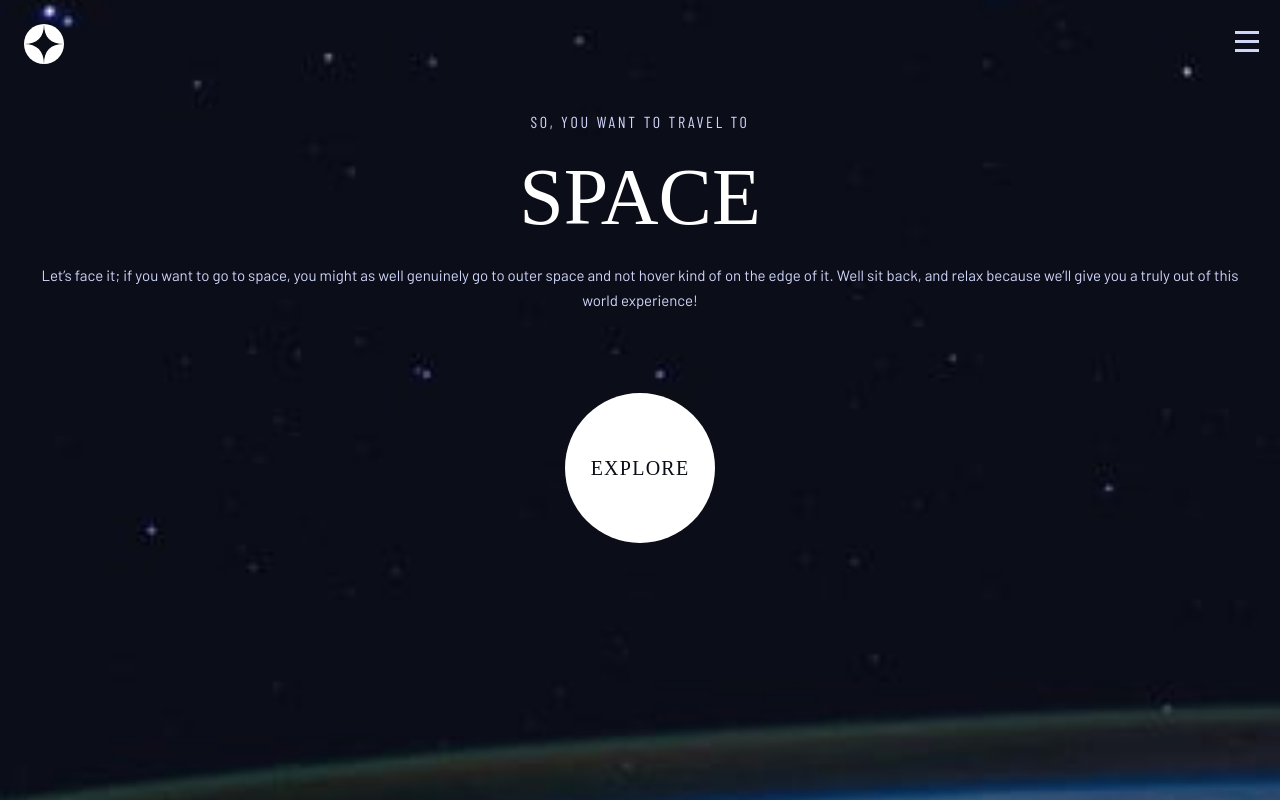
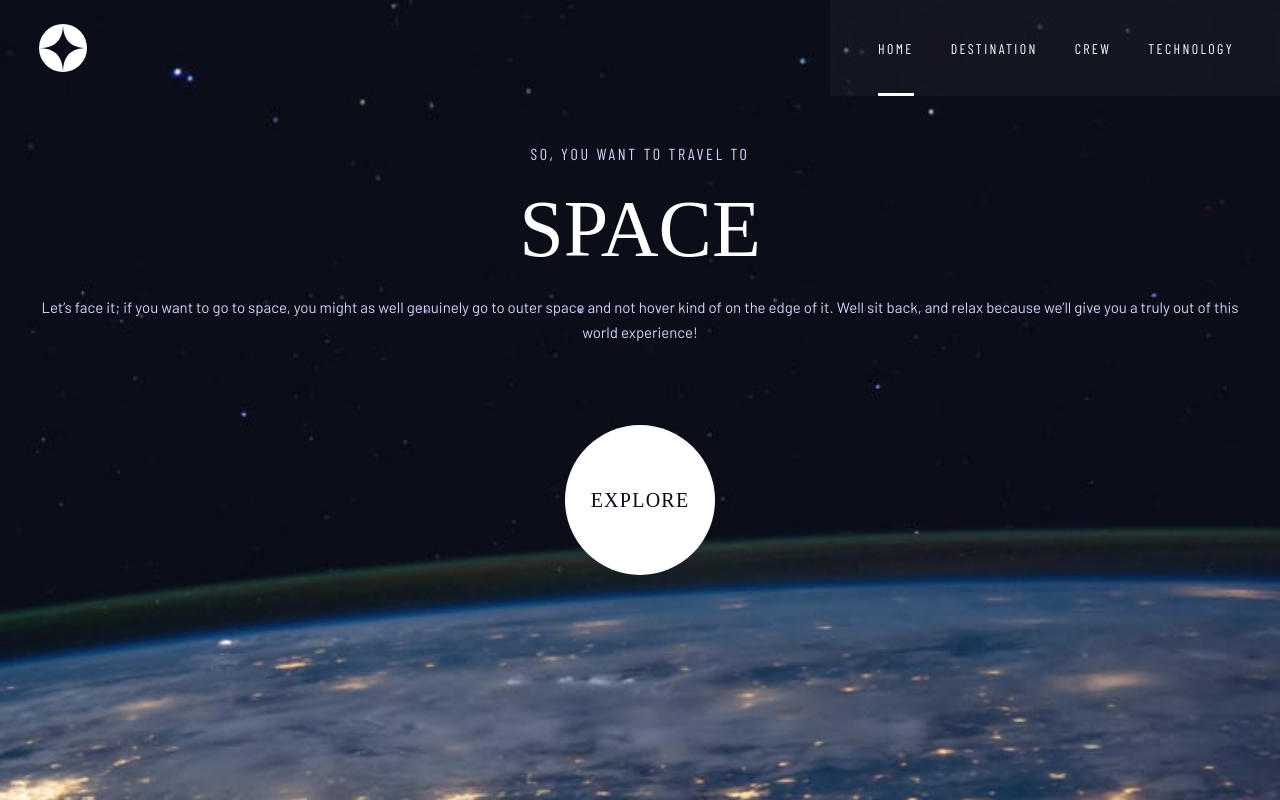
Before and after one commit to WriteCodeHaveFun/Space-tourism-multi-page-website, a plain HTML site: page index.html in a window 1280 px wide. Drawn offline with nearby package versions, Linux system fonts and the light colour scheme; a web font is replaced by a local one.

Commit message:
added tablet main-nav for index.html

```diff
--- a/CSS/style.css
+++ b/CSS/style.css
@@ -117,6 +117,10 @@ img{
     backdrop-filter: blur(41px);
 
     transition: transform 0.2s;
+}
+
+.tablet-main-nav{
+    display: none;
 }
 
 .mobile-main-nav ul{
@@ -258,7 +262,7 @@ img{
 
 /* destination.html */
 
-.background-destination-mobile{
+.background-destination{
     background-image: url('/Img/assets/destination/background-destination-mobile.jpg');
     background-attachment: fixed;
     background-size: cover;
@@ -441,7 +445,7 @@ img{
 
 /* crew.html */
 
-.background-crew-mobile{
+.background-crew{
     background-image: url('/Img/assets/crew/background-crew-mobile.jpg');
     background-attachment: fixed;
     background-size: cover;
@@ -524,7 +528,10 @@ img{
     transition: transform 0.5s;
 }
 
-.crew-member-1-pic.show,
+.crew-member-1-pic.show{
+    transform: scale(1) translateX(6px);
+    z-index: 4;
+}
 .crew-member-2-pic.show,
 .crew-member-3-pic.show,
 .crew-member-4-pic.show{
@@ -633,7 +640,7 @@ img{
 
 /* technology.html */
 
-.background-technology-mobile{
+.background-technology{
     background-image: url('/Img/assets/technology/background-technology-mobile.jpg');
     background-attachment: fixed;
     background-size: cover;
@@ -789,3 +796,63 @@ color: #FFFFFF;
 /* [data-toggle-menu]{
     background-color: #0B0D17;
 } */
+
+@media (min-width: 768px){
+    .background-home{
+        background-image: url('/Img/assets/home/background-home-tablet.jpg');
+    }
+    .main-header{
+        padding: 0;
+        align-items: unset;
+    }
+    .logo{
+        width: 48px;
+        height: 48px;
+        margin: 24px 0 0 39px;
+    }
+    .hamburger-container, .mobile-main-nav{
+        display: none;
+    }
+    .tablet-main-nav{
+        display: block;
+        width: 450px;
+        height: 96px;
+        background: rgba(255, 255, 255, 0.04);
+        backdrop-filter: blur(81.5485px);
+    }
+    .tablet-main-nav ul{
+        list-style: none;
+        height: 100%;
+        display: flex;
+        flex-direction: row;
+        justify-content: space-between;
+        padding: 0 46px 0 48px;
+    }
+    .tablet-main-nav li{
+        height: 100%;
+        display: flex;
+        justify-content: space-around;
+        align-items: center;
+        text-transform: uppercase;
+
+        border-bottom: 3px solid transparent;
+        border-top: 3px solid transparent;
+    }
+
+    .tablet-main-nav li.active{
+        border-bottom: 3px solid #fff;
+    }
+
+    .tablet-main-nav a{
+        font-family: 'Barlow Condensed';
+        font-style: normal;
+        font-weight: 400;
+        font-size: 14px;
+        line-height: 17px;
+        /* identical to box height */
+
+        letter-spacing: 2.3625px;
+
+        color: #FFFFFF;
+    }
+}
--- a/index.html
+++ b/index.html
@@ -36,6 +36,14 @@
                 <li><a href="technology.html"><span>03</span>technology</a></li>
             </ul>
         </nav>
+        <nav class="tablet-main-nav">
+            <ul>
+                <li class="active"><a href="index.html">home</a></li>
+                <li><a href="destination.html">destination</a></li>
+                <li><a href="crew.html">crew</a></li>
+                <li><a href="technology.html">technology</a></li>
+            </ul>
+        </nav>
     </header>
     <main>
         <div class="text-container">
```
Also changed, not shown: crew.html (+1 -1 lines), destination.html (+1 -1 lines), technology.html (+1 -1 lines).
